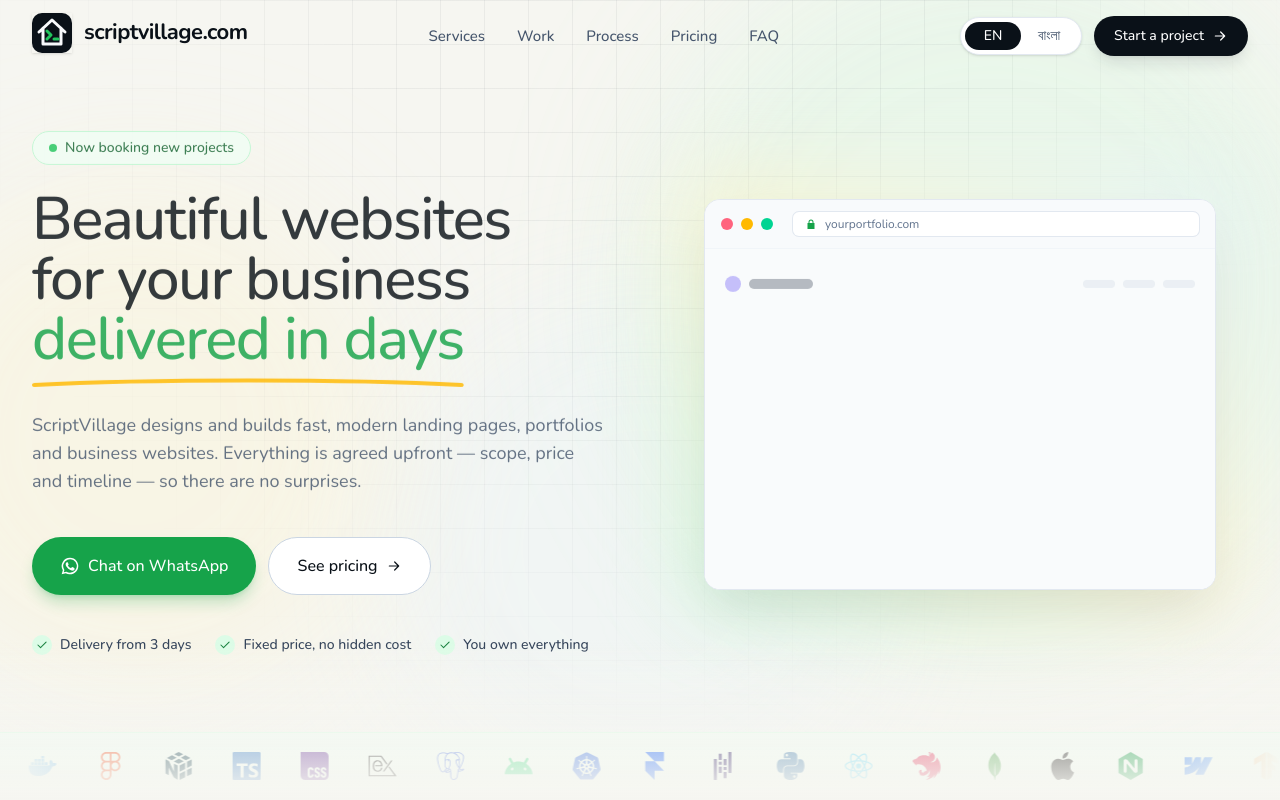
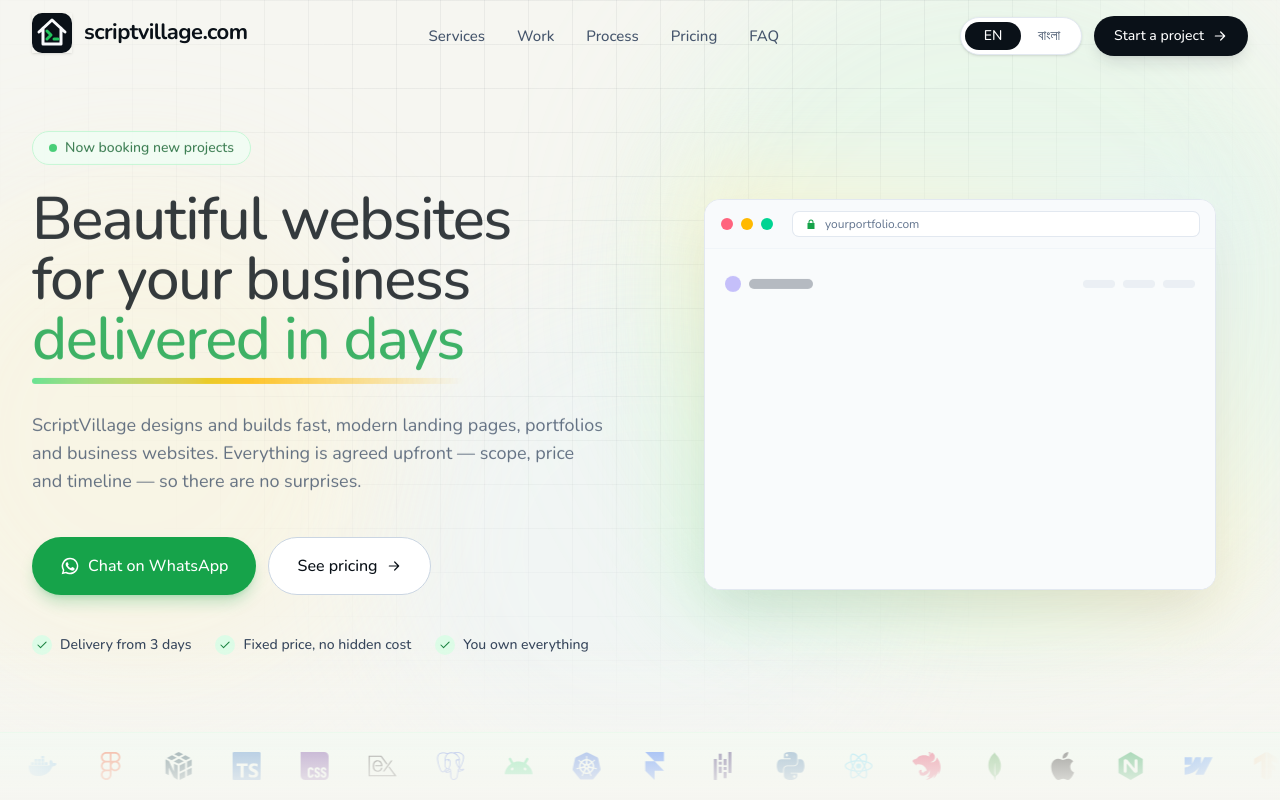
Before and after one commit to Sakib577/scriptVillage-web, a Next.js app: page / in a window 1280 px wide. Shown: the top 800 px of the page. Built offline with nearby package versions, Linux system fonts and the light colour scheme; a web font is replaced by a local one.

Commit message:
Add highlight options for Hero component title with various SVG styles

```diff
--- a/components/sections/Hero.js
+++ b/components/sections/Hero.js
@@ -147,14 +147,40 @@ export function Hero() {
               {currentHero.titleB}{" "}
               <span className="relative whitespace-nowrap text-brand-600">
                 {currentHero.titleC}
-                <svg
-                  viewBox="0 0 300 12"
-                  className="absolute -bottom-2 left-0 h-3 w-full text-amber-400"
-                  preserveAspectRatio="none"
-                  aria-hidden
-                >
+                {/*
+                  ====================================================
+                  HIGHLIGHT OPTIONS (Comment / Uncomment to test)
+                  ====================================================
+                */}
+
+                {/* OPTION 1: Hand-drawn smile/underline (Amazon style) - Currently Active */}
+                {/* <svg viewBox="0 0 300 12" className="absolute -bottom-2 left-0 h-3 w-full text-amber-400" preserveAspectRatio="none" aria-hidden>
                   <path d="M2 9C80 3 220 3 298 9" stroke="currentColor" strokeWidth="4" fill="none" strokeLinecap="round" />
+                </svg> */}
+
+                {/* OPTION 2: Highlighter Marker (Thick yellow sweep behind text) */}
+                {/*
+                <span className="absolute -inset-y-1 -inset-x-2 -z-10 block -rotate-1 rounded-sm bg-amber-200/60"></span>
+                */}
+
+                {/* OPTION 3: Scribble / Zig-zag underline (Creative style) */}
+                {/*
+                <svg viewBox="0 0 300 16" className="absolute -bottom-3 left-0 h-4 w-full text-emerald-400" preserveAspectRatio="none" aria-hidden>
+                  <path d="M5 8 L 50 14 L 100 4 L 150 12 L 200 6 L 250 14 L 295 8" stroke="currentColor" strokeWidth="3" fill="none" strokeLinecap="round" strokeLinejoin="round" />
                 </svg>
+                */}
+
+                {/* OPTION 4: Sleek Gradient Line (Modern / Tech style) */}
+
+                <span className="absolute -bottom-1 left-0 h-1.5 w-full rounded-full bg-gradient-to-r from-brand-400 via-amber-400 to-transparent"></span>
+
+
+                {/* OPTION 5: Double Underline (Classic hand-drawn) */}
+                {/*
+                <svg viewBox="0 0 300 20" className="absolute -bottom-3 left-0 h-5 w-full text-amber-400" preserveAspectRatio="none" aria-hidden>
+                  <path d="M5 6 C 100 0, 200 12, 295 6 M10 16 C 100 20, 200 8, 290 16" stroke="currentColor" strokeWidth="2.5" fill="none" strokeLinecap="round" />
+                </svg>
+                */}
               </span>
             </h1>
 
```
